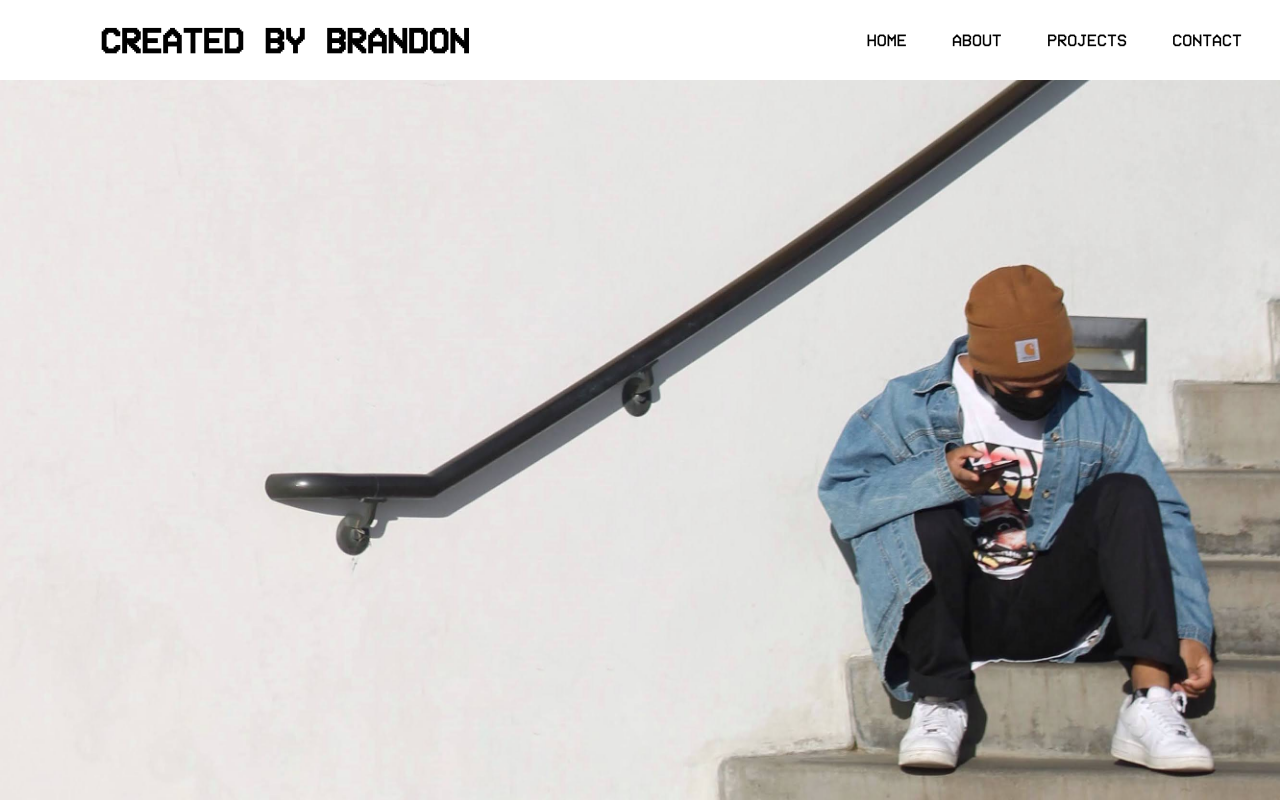
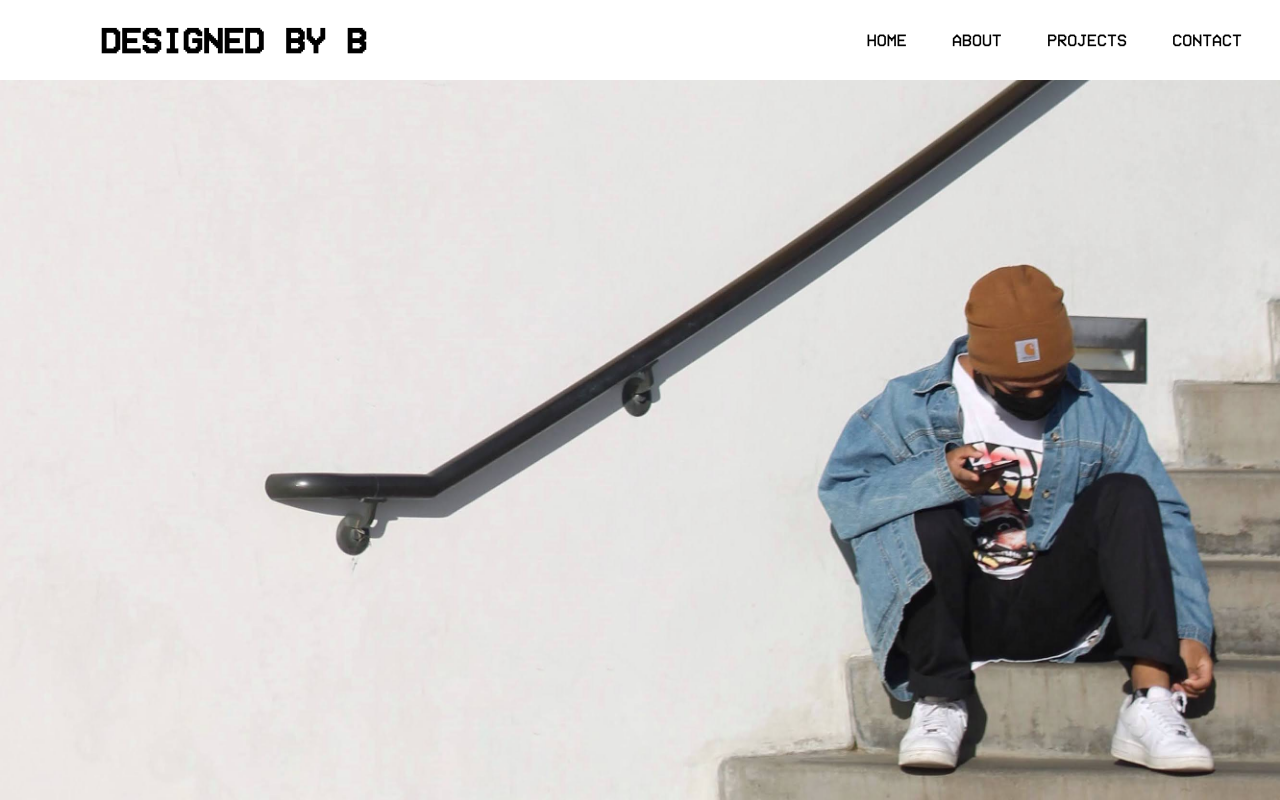
Before and after one commit to gitbeanz/gitbeanz.github.io, a plain HTML site: page index.html in a window 1280 px wide. Shown: the top 800 px of the page. Drawn offline with Linux system fonts and the light colour scheme.

Commit message:
Update index.html

```diff
--- a/index.html
+++ b/index.html
@@ -21,7 +21,7 @@ EMAIL: BGUMAYAG@UCI.EDU
     <label for = "check" class = "checkbtn">
       <i class = "fas fa-bars"></i>
     </label>
-    <label class = "logo">CREATED BY BRANDON</label>
+    <label class = "logo">DESIGNED BY B</label>
     <ul>
       <li><a href = "#home">HOME</a></li>
       <li><a href = "#about">ABOUT</a></li>
```
